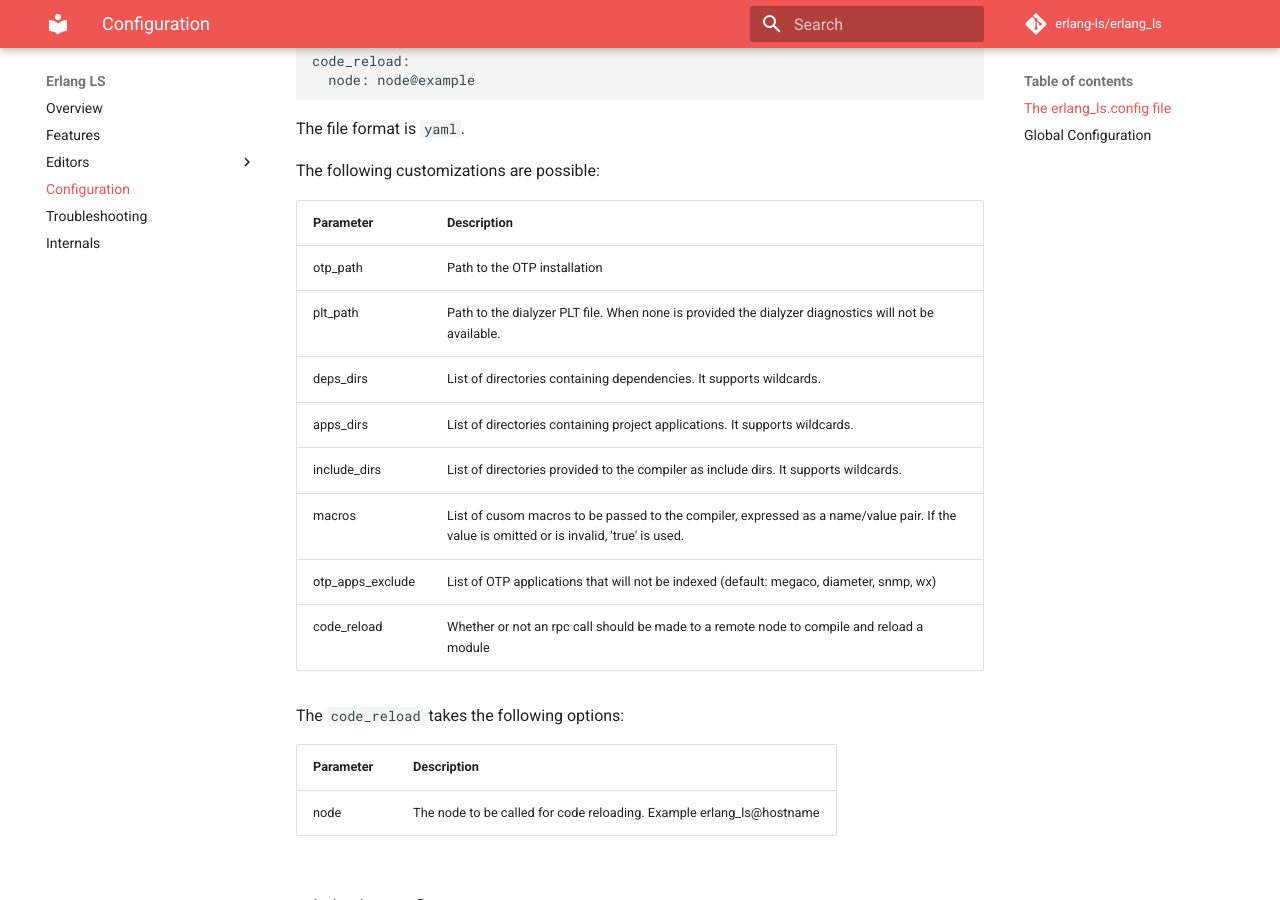
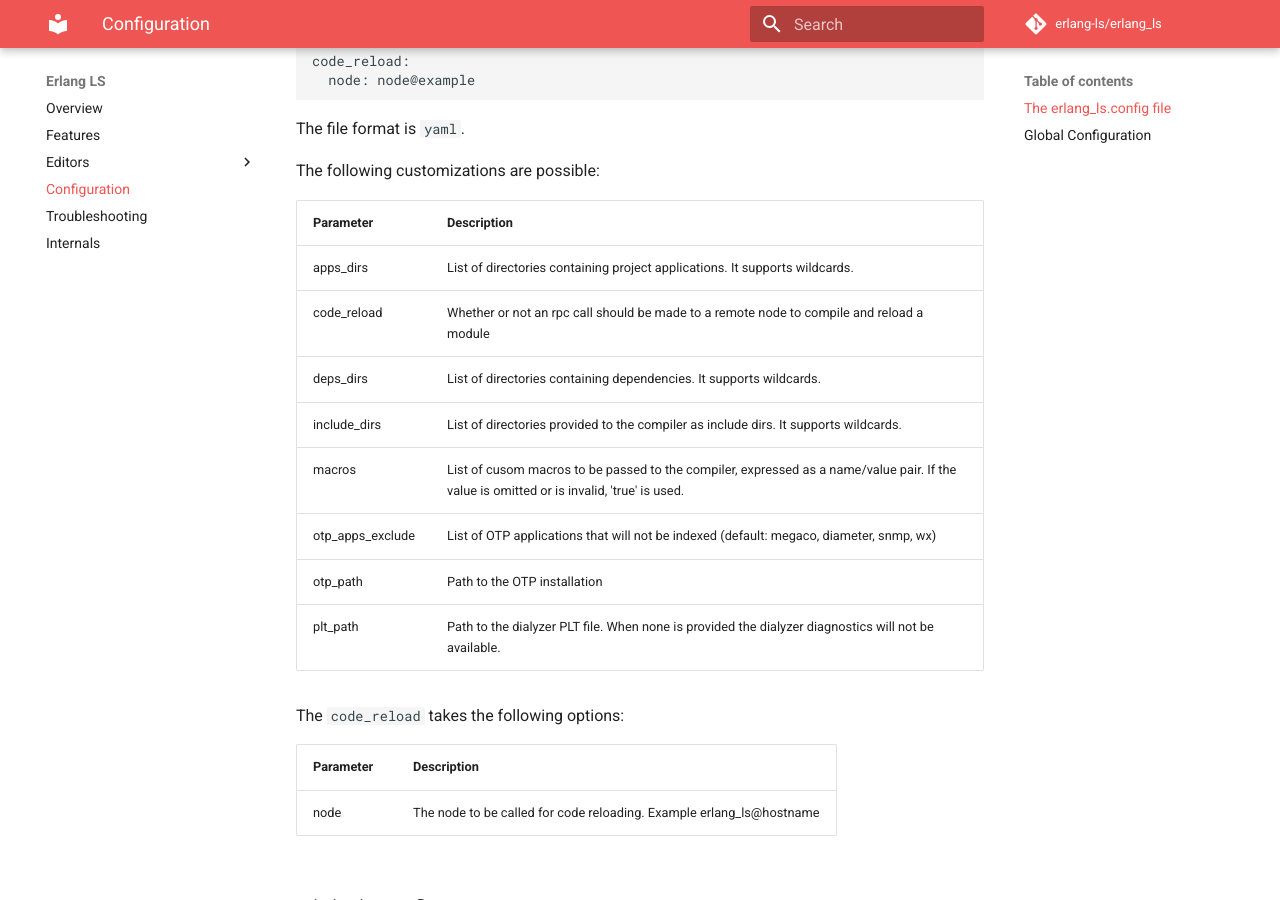
Before and after one commit to erlang-ls/erlang-ls.github.io, an MkDocs documentation site: the page built from docs/configuration.md, in a window 1280 px wide and 900 px high, scrolled down 514 px. Built offline with MkDocs 1.6.1 and Material for MkDocs 9.7.7, drawn with Linux system fonts in a browser that asks for light colours; comment, search, counter and statistics services are not loaded.

Commit message:
[#11] Sort options lexycographically

```diff
--- a/docs/configuration.md
+++ b/docs/configuration.md
@@ -30,14 +30,14 @@ The following customizations are possible:
 
 | Parameter          | Description                                                                                                                               |
 |--------------------|-------------------------------------------------------------------------------------------------------------------------------------------|
-| otp\_path          | Path to the OTP installation                                                                                                              |
-| plt\_path          | Path to the dialyzer PLT file. When none is provided the dialyzer diagnostics will not be available.                                      |
+| apps\_dirs         | List of directories containing project applications. It supports wildcards.                                                               |
+| code\_reload       | Whether or not an rpc call should be made to a remote node to compile and reload a module                                                 |
 | deps\_dirs         | List of directories containing dependencies. It supports wildcards.                                                                       |
-| apps\_dirs         | List of directories containing project applications. It supports wildcards.                                                               |
 | include\_dirs      | List of directories provided to the compiler as include dirs. It supports wildcards.                                                      |
 | macros             | List of cusom macros to be passed to the compiler, expressed as a name/value pair. If the value is omitted or is invalid, 'true' is used. |
 | otp\_apps\_exclude | List of OTP applications that will not be indexed (default: megaco, diameter, snmp, wx)                                                   |
-| code\_reload       | Whether or not an rpc call should be made to a remote node to compile and reload a module                                                 |
+| otp\_path          | Path to the OTP installation                                                                                                              |
+| plt\_path          | Path to the dialyzer PLT file. When none is provided the dialyzer diagnostics will not be available.                                      |
 
 The `code_reload` takes the following options:
 
```
